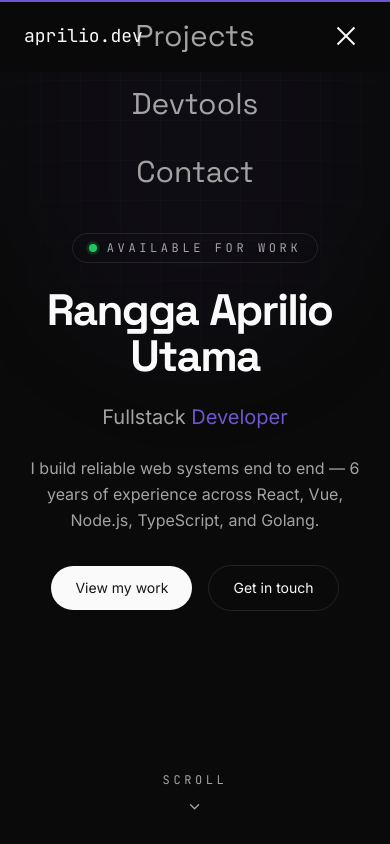
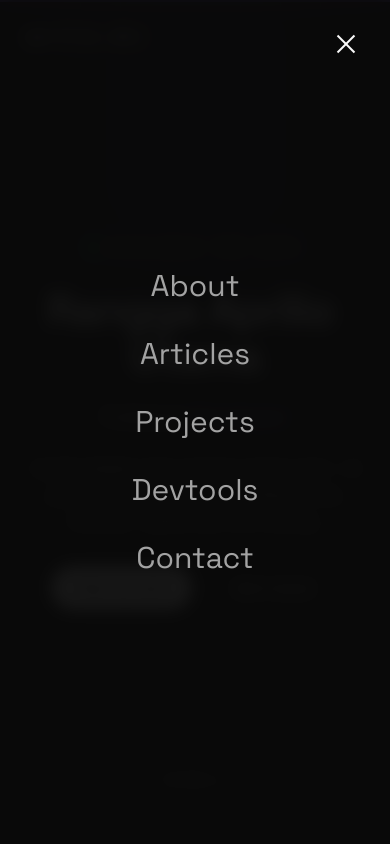
Before and after one commit to ranggaaprilio/portofnext, a Next.js app: page / in a window 390 px wide. Both pictures are taken after a click on the button "Toggle menu". Shown: the top 844 px of the page. Built offline with nearby package versions, Linux system fonts and the light colour scheme.

Commit message:
Fix mobile app

```diff
--- a/app/_components/navbar/main.tsx
+++ b/app/_components/navbar/main.tsx
@@ -81,11 +81,16 @@ const Navbar = () => {
     setIsScrolled(latest > 8);
     setIsDeepScrolled(latest > 300);
     if (!isMenuOpenRef.current) {
-      setIsHidden(latest > previous && latest > 150);
+      if (latest > previous && latest > 150) {
+        setIsHidden(true);
+      } else if (latest < previous) {
+        setIsHidden(false);
+      }
     }
   });
 
   return (
+    <>
       <motion.nav
         variants={{ visible: { y: 0 }, hidden: { y: "-100%" } }}
         animate={isHidden ? "hidden" : "visible"}
@@ -146,7 +151,7 @@ const Navbar = () => {
               setIsMenuOpen(!isMenuOpen);
               setIsHidden(false);
             }}
-          className="relative z-50 h-10 w-10 p-2 md:hidden"
+            className={`relative h-10 w-10 p-2 md:hidden ${isMenuOpen ? "invisible" : ""}`}
             aria-label="Toggle menu"
             aria-expanded={isMenuOpen}
           >
@@ -169,6 +174,7 @@ const Navbar = () => {
             </div>
           </button>
         </div>
+      </motion.nav>
 
       {/* Mobile Menu */}
       <AnimatePresence>
@@ -179,8 +185,19 @@ const Navbar = () => {
             initial="closed"
             animate="open"
             exit="closed"
-            className="fixed inset-0 z-40 bg-background/95 backdrop-blur md:hidden"
+            className="fixed inset-0 z-[60] bg-background/95 backdrop-blur md:hidden"
           >
+            <button
+              type="button"
+              onClick={() => setIsMenuOpen(false)}
+              className="absolute right-6 top-6 h-10 w-10"
+              aria-label="Close menu"
+            >
+              <div className="flex h-full w-full transform items-center justify-center">
+                <span className="block h-0.5 w-6 rotate-45 bg-foreground" />
+                <span className="absolute block h-0.5 w-6 -rotate-45 bg-foreground" />
+              </div>
+            </button>
             <motion.ul
               variants={listVariants}
               initial="closed"
@@ -205,7 +222,7 @@ const Navbar = () => {
           </motion.div>
         )}
       </AnimatePresence>
-    </motion.nav>
+    </>
   );
 };
 
```
Lines whose indentation alone changed are shown as unchanged.
